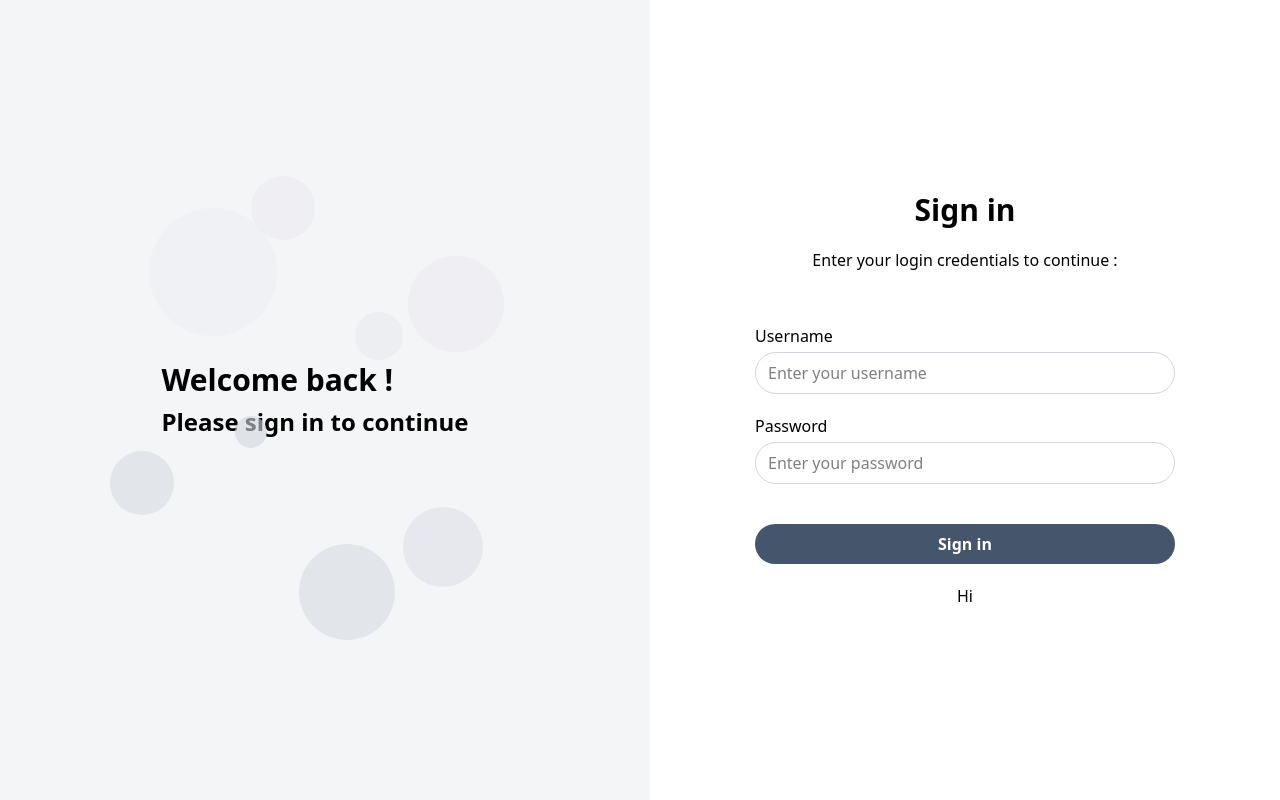
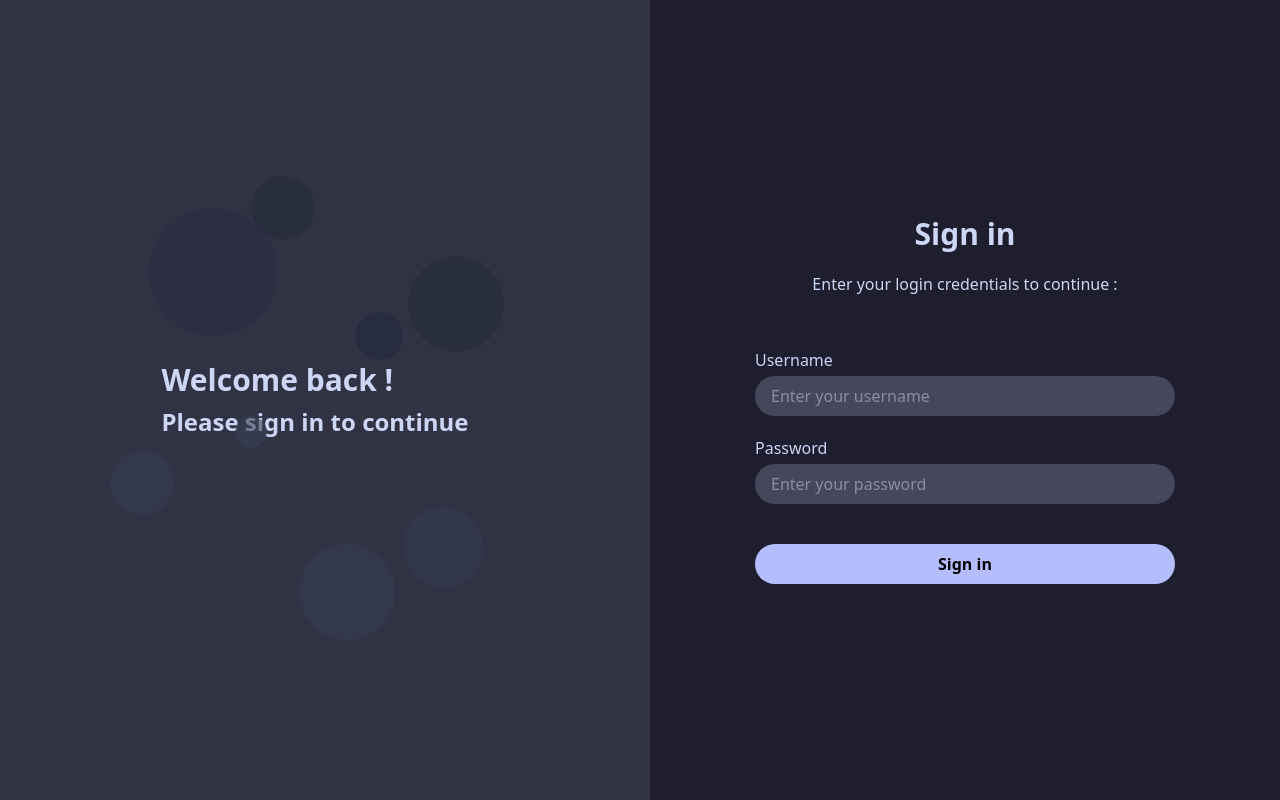
Before and after one commit to pioucraft/workspace, a SvelteKit app: page /login in a window 1280 px wide. Built offline with nearby package versions, Linux system fonts and the light colour scheme.

Commit message:
Add catppuccin theme correctly

```diff
--- a/src/app.css
+++ b/src/app.css
@@ -1,5 +1,30 @@
 @import 'tailwindcss';
 
-@tailwind base;
-@tailwind components;
-@tailwind utilities;
+@theme {
+  --color-ctp-rosewater: #f5e0dc;
+  --color-ctp-flamingo: #f2cdcd;
+  --color-ctp-pink: #f5c2e7;
+  --color-ctp-mauve: #cba6f7;
+  --color-ctp-red: #f38ba8;
+  --color-ctp-maroon: #eba0ac;
+  --color-ctp-peach: #fab387;
+  --color-ctp-yellow: #f9e2af;
+  --color-ctp-green: #a6e3a1;
+  --color-ctp-teal: #94e2d5;
+  --color-ctp-sky: #89dceb;
+  --color-ctp-sapphire: #74c7ec;
+  --color-ctp-blue: #89b4fa;
+  --color-ctp-lavender: #b4befe;
+  --color-ctp-text: #cdd6f4;
+  --color-ctp-subtext1: #bac2de;
+  --color-ctp-subtext0: #a6adc8;
+  --color-ctp-overlay2: #9399b2;
+  --color-ctp-overlay1: #7f849c;
+  --color-ctp-overlay0: #6c7086;
+  --color-ctp-surface2: #585b70;
+  --color-ctp-surface1: #45475a;
+  --color-ctp-surface0: #313244;
+  --color-ctp-base: #1e1e2e;
+  --color-ctp-mantle: #181825;
+  --color-ctp-crust: #11111b;
+}
--- a/src/routes/login/+page.svelte
+++ b/src/routes/login/+page.svelte
@@ -1,37 +1,31 @@
-<div class="w-screen h-screen flex gap-5 items-center justify-center bg-[#f4f5f7]">
+<div class="w-screen h-screen flex gap-5 items-center justify-center bg-ctp-surface0 text-ctp-text">
     <div class="w-1/2 h-full flex justify-center items-center">
           <div class="gap-2 flex flex-col">
             <h1 class="text-3xl font-bold">Welcome back !</h1>
             <p class="text-2xl font-semibold">Please sign in to continue</p>
         </div>
-        <div class="absolute mb-[15%] ml-[22%] w-24 h-24 bg-gray-200/40 rounded-full"></div>
-        <div class="absolute mt-[13%] mr-[27%] w-16 h-16 bg-gray-300/50 rounded-full"></div>
-        <div class="absolute mb-[20%] mr-[16%] w-32 h-32 bg-gray-200/30 rounded-full"></div>
-        <div class="absolute mt-[23%] ml-[20%] w-20 h-20 bg-gray-300/40 rounded-full"></div>
-        <div class="absolute mb-[10%] ml-[10%] w-12 h-12 bg-gray-200/50 rounded-full"></div>
-        <div class="absolute mt-[5%] mr-[10%] w-8 h-8 bg-gray-300/60 rounded-full"></div>
-        <div class="absolute mb-[30%] mr-[5%] w-16 h-16 bg-gray-200/40 rounded-full"></div>
-        <div class="absolute mt-[30%] ml-[5%] w-24 h-24 bg-gray-300/50 rounded-full"></div>
+        <div class="absolute mb-[15%] ml-[22%] w-24 h-24 bg-gray-800/40 rounded-full"></div>
+        <div class="absolute mt-[13%] mr-[27%] w-16 h-16 bg-gray-700/50 rounded-full"></div>
+        <div class="absolute mb-[20%] mr-[16%] w-32 h-32 bg-gray-800/30 rounded-full"></div>
+        <div class="absolute mt-[23%] ml-[20%] w-20 h-20 bg-gray-700/40 rounded-full"></div>
+        <div class="absolute mb-[10%] ml-[10%] w-12 h-12 bg-gray-800/50 rounded-full"></div>
+        <div class="absolute mt-[5%] mr-[10%] w-8 h-8 bg-gray-700/60 rounded-full"></div>
+        <div class="absolute mb-[30%] mr-[5%] w-16 h-16 bg-gray-800/40 rounded-full"></div>
+        <div class="absolute mt-[30%] ml-[5%] w-24 h-24 bg-gray-700/50 rounded-full"></div>
     </div>
-    <div class="w-1/2 h-full bg-white flex flex-col justify-center items-center gap-5">
+    <div class="w-1/2 h-full bg-ctp-base flex flex-col justify-center items-center gap-5">
         <h1 class="text-3xl font-bold">Sign in</h1>
         <p>Enter your login credentials to continue :</p>
         <div class="mt-8 w-[420px]">
-            <p>Username</p>
-            <input type="text" placeholder="Enter your username" class="w-full h-10 border border-gray-300 rounded-full p-5 pl-3 mt-1 focus:outline-none focus:ring-2 focus:ring-slate-500" />
+            <p class="mb-1">Username</p>
+            <input type="text" class="w-full h-10 bg-ctp-surface1 text-ctp-text rounded-full px-4 focus:outline-none focus:ring-2 focus:ring-ctp-lavender transition-colors duration-300" placeholder="Enter your username">
         </div>
         <div class="w-[420px]">
-            <p>Password</p>
-            <input type="password" placeholder="Enter your password" class="w-full h-10 border border-gray-300 rounded-full p-5 pl-3 mt-1 focus:outline-none focus:ring-2 focus:ring-slate-500" />
+            <p class="mb-1">Password</p>
+            <input type="password" class="w-full h-10 bg-ctp-surface1 text-ctp-text rounded-full px-4 focus:outline-none focus:ring-2 focus:ring-ctp-lavender transition-colors duration-300" placeholder="Enter your password">
         </div>
-        <button class="w-[420px] h-10 bg-slate-600 cursor-pointer rounded-full text-white font-semibold mt-5 hover:bg-slate-500 transition-colors duration-300">
+        <button class="w-[420px] h-10 bg-ctp-lavender text-black cursor-pointer rounded-full font-semibold mt-5 hover:bg-slate-500 transition-colors duration-300">
             Sign in
         </button>
-        <button class="bg-catp-pink text-catp-pink">Hi</button>
     </div>
 </div>
-
-<style>
-
-
-</style>
--- a/tailwind.config.js
+++ /dev/null
@@ -1,42 +0,0 @@
-console.log('Tailwind config loaded');
-
-const catppuccin = {
-  rosewater: '#f5e0dc',
-  flamingo: '#f2cdcd',
-  pink: '#f5c2e7',
-  mauve: '#cba6f7',
-  red: '#f38ba8',
-  maroon: '#eba0ac',
-  peach: '#fab387',
-  yellow: '#f9e2af',
-  green: '#a6e3a1',
-  teal: '#94e2d5',
-  sky: '#89dceb',
-  sapphire: '#74c7ec',
-  blue: '#89b4fa',
-  lavender: '#b4befe',
-  text: '#cdd6f4',
-  subtext1: '#bac2de',
-  subtext0: '#a6adc8',
-  overlay2: '#9399b2',
-  overlay1: '#7f849c',
-  overlay0: '#6c7086',
-  surface2: '#585b70',
-  surface1: '#45475a',
-  surface0: '#313244',
-  base: '#1e1e2e',
-  mantle: '#181825',
-  crust: '#11111b',
-};
-
-export default defineConfig({
-  content: ['./src/**/*.{html,js,ts,jsx,tsx,svelte}'],
-  theme: {
-    extend: {
-      colors: {
-        "catp": catppuccin,
-      },
-    },
-  },
-  plugins: [],
-});
```
